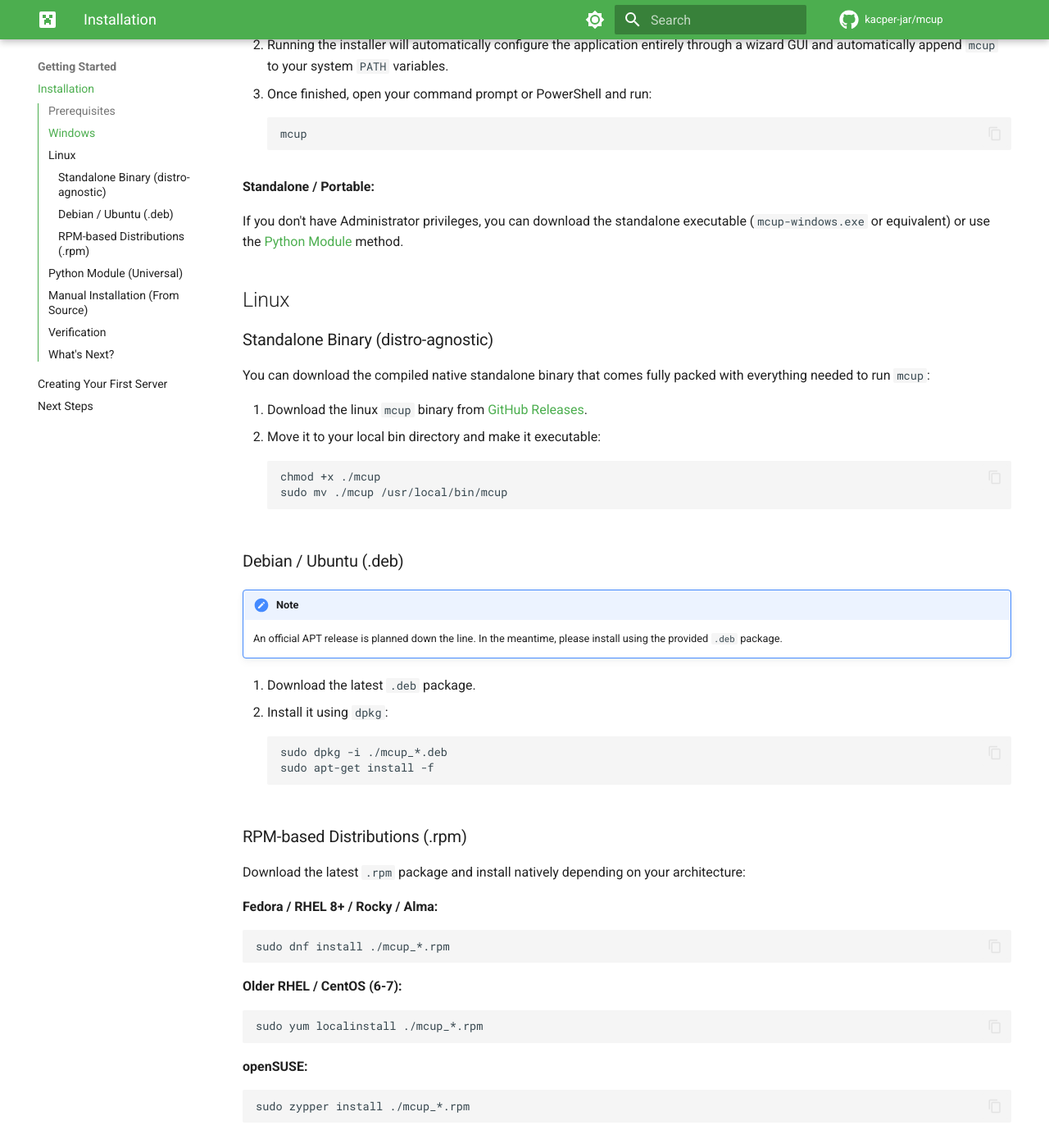
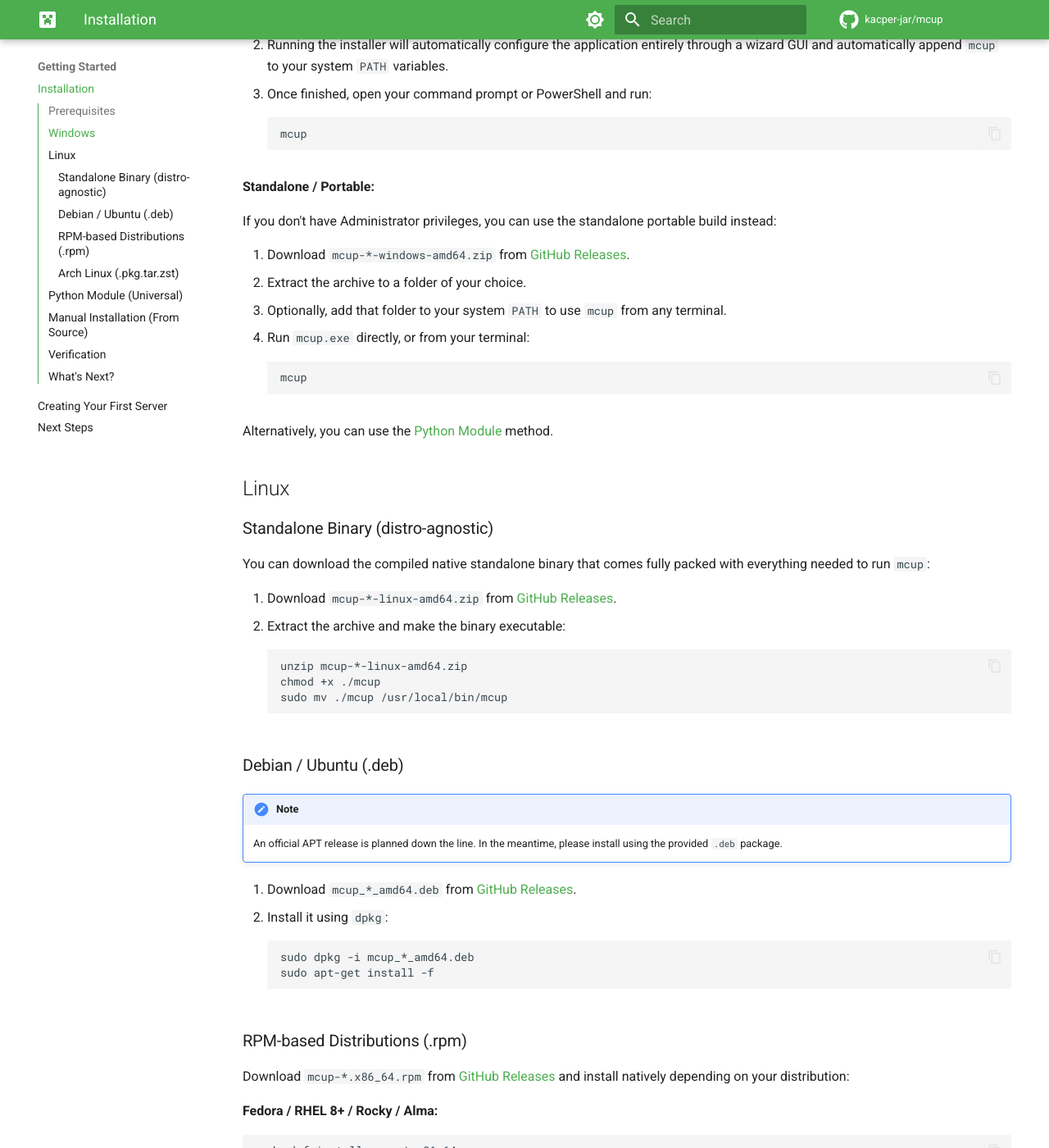
Before and after one commit to kacper-jar/mcup, an MkDocs documentation site: the page built from docs/getting-started/installation.md, in a window 1280 px wide and 1400 px high, scrolled down 690 px. Shown: the whole window at 82% size. Built offline with MkDocs 1.6.1 and Material for MkDocs 9.7.7, drawn with Linux system fonts in a browser that asks for light colours; comment, search, counter and statistics services are not loaded; the version menu is left out; some of the changed text lies outside the part shown.

Commit message:
docs: align install guide with release artifacts

````diff
--- a/docs/getting-started/installation.md
+++ b/docs/getting-started/installation.md
@@ -16,7 +16,7 @@ Before installing `mcup` and running Minecraft servers, ensure you have the foll
 
 **Setup Executable (Recommended):**
 
-1. Download `mcup-windows-setup.exe` from the latest release.
+1. Download `mcup-*-windows-setup.exe` from [GitHub Releases](https://github.com/kacper-jar/mcup/releases).
 2. Running the installer will automatically configure the application entirely through a wizard GUI and automatically append `mcup` to your system `PATH` variables.
 3. Once finished, open your command prompt or PowerShell and run:
 ```cmd
@@ -25,7 +25,17 @@ mcup
 
 **Standalone / Portable:**
 
-If you don't have Administrator privileges, you can download the standalone executable (`mcup-windows.exe` or equivalent) or use the [Python Module](#python-module-universal) method.
+If you don't have Administrator privileges, you can use the standalone portable build instead:
+
+1. Download `mcup-*-windows-amd64.zip` from [GitHub Releases](https://github.com/kacper-jar/mcup/releases).
+2. Extract the archive to a folder of your choice.
+3. Optionally, add that folder to your system `PATH` to use `mcup` from any terminal.
+4. Run `mcup.exe` directly, or from your terminal:
+```cmd
+mcup
+```
+
+Alternatively, you can use the [Python Module](#python-module-universal) method.
 
 ## Linux
 
@@ -33,9 +43,10 @@ If you don't have Administrator privileges, you can download the standalone exec
 
 You can download the compiled native standalone binary that comes fully packed with everything needed to run `mcup`:
 
-1. Download the linux `mcup` binary from [GitHub Releases](https://github.com/kacper-jar/mcup/releases).
-2. Move it to your local bin directory and make it executable:
+1. Download `mcup-*-linux-amd64.zip` from [GitHub Releases](https://github.com/kacper-jar/mcup/releases).
+2. Extract the archive and make the binary executable:
 ```sh
+unzip mcup-*-linux-amd64.zip
 chmod +x ./mcup
 sudo mv ./mcup /usr/local/bin/mcup
 ```
@@ -45,48 +56,57 @@ sudo mv ./mcup /usr/local/bin/mcup
 !!! note
     An official APT release is planned down the line. In the meantime, please install using the provided `.deb` package.
 
-1. Download the latest `.deb` package.
+1. Download `mcup_*_amd64.deb` from [GitHub Releases](https://github.com/kacper-jar/mcup/releases).
 2. Install it using `dpkg`:
 ```sh
-sudo dpkg -i ./mcup_*.deb
+sudo dpkg -i mcup_*_amd64.deb
 sudo apt-get install -f
 ```
 
 ### RPM-based Distributions (.rpm)
 
-Download the latest `.rpm` package and install natively depending on your architecture:
+Download `mcup-*.x86_64.rpm` from [GitHub Releases](https://github.com/kacper-jar/mcup/releases)
+and install natively depending on your distribution:
 
 **Fedora / RHEL 8+ / Rocky / Alma:**
 ```sh
-sudo dnf install ./mcup_*.rpm
+sudo dnf install mcup-*.x86_64.rpm
 ```
 
 **Older RHEL / CentOS (6-7):**
 ```sh
-sudo yum localinstall ./mcup_*.rpm
+sudo yum localinstall mcup-*.x86_64.rpm
 ```
 
 **openSUSE:**
 ```sh
-sudo zypper install ./mcup_*.rpm
+sudo zypper install mcup-*.x86_64.rpm
+```
+
+### Arch Linux (.pkg.tar.zst)
+
+1. Download `mcup-*-x86_64.pkg.tar.zst` from [GitHub Releases](https://github.com/kacper-jar/mcup/releases).
+2. Install it using `pacman`:
+```sh
+sudo pacman -U mcup-*-x86_64.pkg.tar.zst
 ```
 
 ## Python Module (Universal)
 
 If you prefer installing `mcup` directly into an active Python environment on any OS (macOS, Linux, Windows),
-download the latest `.whl` wheel from the active repository release.
+download the latest `.whl` wheel from [GitHub Releases](https://github.com/kacper-jar/mcup/releases).
 
 Install it using pip from a command prompt:
 
 ```sh
-pip install ./mcup-*.whl
+pip install mcup-*-py3-none-any.whl
 ```
 
 !!! tip
     If the `pip` command is not available, try using `python3 -m pip install ...` instead.
 
 !!! warning "PATH Variable"
-    If you install via `pip`, the `mcup` binary is placed in your Python environment's scripts directory (e.g., `~/.local/bin` on Linux/macOS or `Scripts` on Windows). Ensure this directory is in your system's `PATH` to avoid "Command not found" errors.
+    If you install via `pip`, the `mcup` binary is placed in your Python environment's scripts directory (e.g., `~/.local/bin` on Linux/macOS or `Scripts` on Windows). Ensure this directory is in your system `PATH` to avoid "Command not found" errors.
 
 ## Manual Installation (From Source)
 
````
